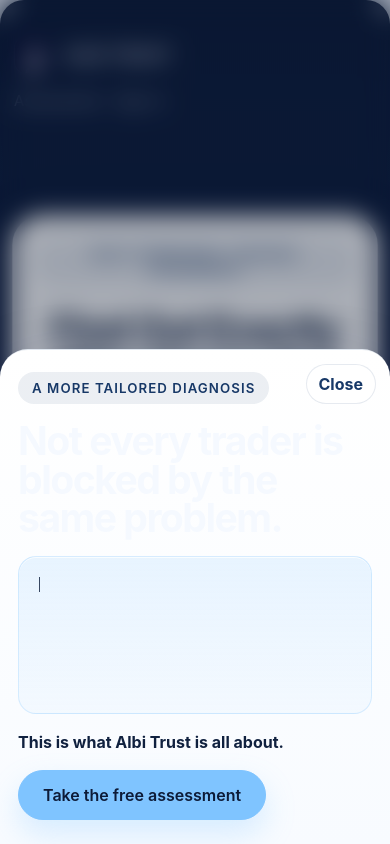
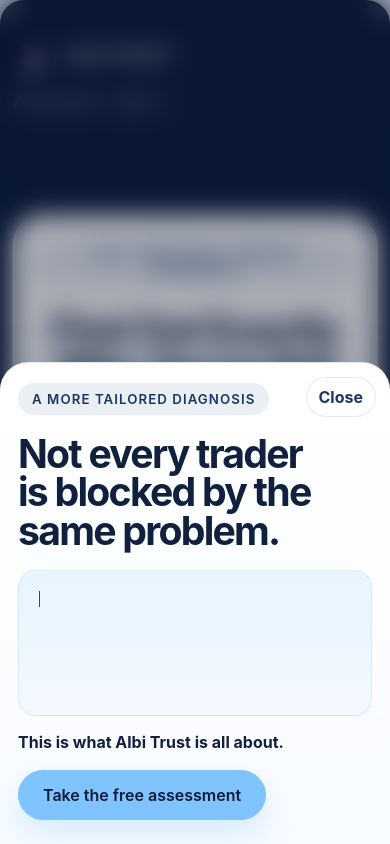
Before and after one commit to mohamadalbi123/albi-trust.com, a Next.js app: page / in a window 390 px wide. Both pictures are taken after a click on the button "Accept cookies". Shown: the top 844 px of the page. Built offline with nearby package versions, Linux system fonts and the light colour scheme.

Commit message:
Refine home popup headline styling

```diff
--- a/app/globals.css
+++ b/app/globals.css
@@ -672,7 +672,7 @@
 .home-visit-popup {
   position: relative;
   max-width: 760px;
-  padding: 28px 28px 26px;
+  padding: 26px 28px 24px;
   background:
     radial-gradient(circle at top right, rgba(127, 196, 255, 0.14), transparent 28%),
     linear-gradient(180deg, #ffffff, #f7fbff);
@@ -681,14 +681,19 @@
 }
 
 .home-visit-popup-title {
-  max-width: 12ch;
-  margin: 12px 0 0;
-  font-size: clamp(2rem, 5vw, 3.3rem);
+  max-width: 11ch;
+  margin: 16px 0 0;
+  font-size: clamp(2.15rem, 5vw, 3.45rem);
+  line-height: 0.98;
+  letter-spacing: -0.045em;
+  color: #10213f;
+  font-weight: 700;
+  text-wrap: balance;
 }
 
 .home-visit-popup-copy {
-  min-height: 8.6em;
-  margin: 18px 0 0;
+  min-height: 8.2em;
+  margin: 20px 0 0;
   padding: 18px 20px;
   border-radius: 22px;
   background: linear-gradient(180deg, rgba(127, 196, 255, 0.16), rgba(127, 196, 255, 0.05));
@@ -696,16 +701,17 @@
   box-shadow: inset 0 1px 0 rgba(255, 255, 255, 0.7);
   color: rgba(16, 33, 63, 0.82);
   line-height: 1.8;
+  font-size: 1.02rem;
 }
 
 .home-visit-popup-note {
-  margin: 18px 0 0;
+  margin: 16px 0 0;
   color: #10213f;
   font-size: 1rem;
 }
 
 .home-visit-popup-actions {
-  margin-top: 20px;
+  margin-top: 18px;
 }
 
 .home-visit-popup-close {
@@ -2994,7 +3000,7 @@
   .home-visit-popup {
     max-width: none;
     border-radius: 28px 28px 0 0;
-    padding: 22px 18px 24px;
+    padding: 20px 18px 24px;
     border-left: 0;
     border-right: 0;
     border-bottom: 0;
@@ -3007,13 +3013,13 @@
   }
 
   .home-visit-popup-title {
-    margin-top: 18px;
-    max-width: 13ch;
-    font-size: 2.1rem;
+    margin-top: 20px;
+    max-width: 12ch;
+    font-size: 2.18rem;
   }
 
   .home-visit-popup-copy {
-    min-height: 10.2em;
+    min-height: 9.4em;
     padding: 16px;
     border-radius: 18px;
     font-size: 0.97rem;
```
